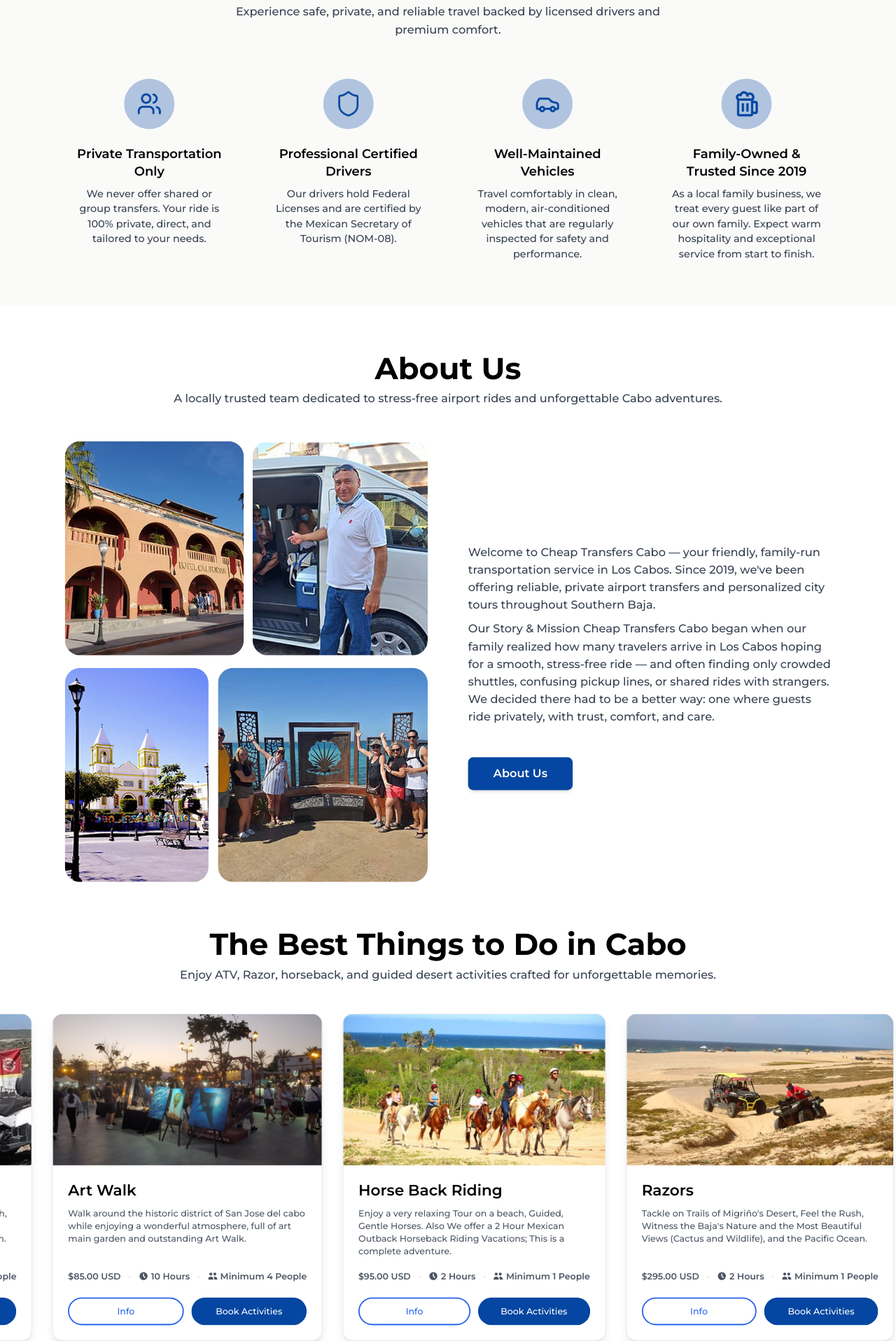
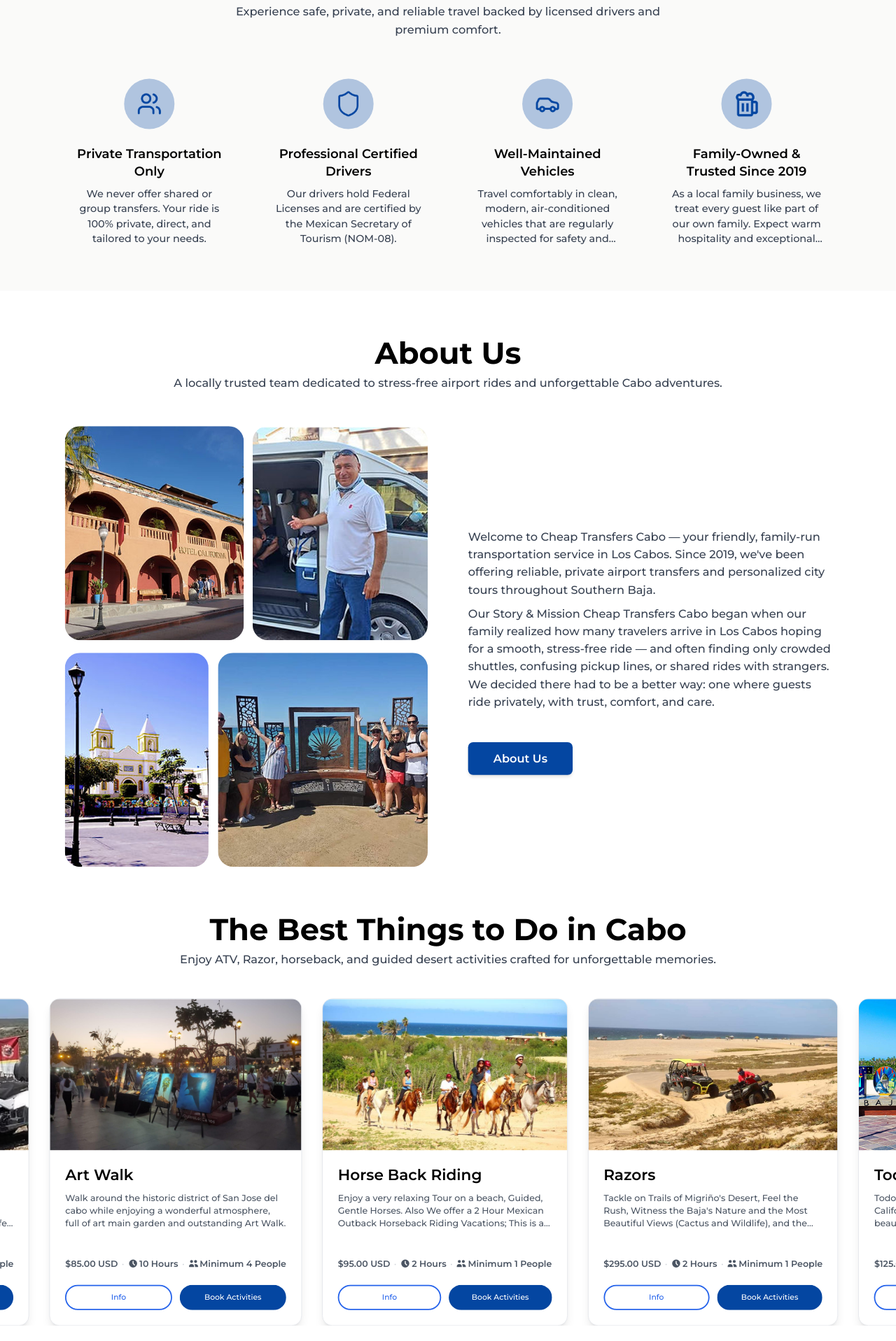
Before and after one commit to Nikhilthapa/transfercabo, a Next.js app: page / in a window 1280 px wide. Shown: the part 1837-3754 px from the top of the page at 70% size. Built offline with nearby package versions, Linux system fonts and the light colour scheme.

Commit message:
fix all issue

```diff
--- a/app/contact/page.tsx
+++ b/app/contact/page.tsx
@@ -39,7 +39,7 @@
           <h2 className="text-2xl md:text-3xl lg:text-3xl font-Montserrat font-semibold text-black px-4 mb-[12px] sm:mb-[15px]">
             {t("contact.welcome.title")}
           </h2>
-          <p className="font-Montserrat font-medium text-[#6f6f6f] text-base md:text-lg max-w-3xl mx-auto px-4 mb-[40px] sm:mb-[50px] md:mb-[60px] lg:mb-[70px]">
+          <p className="font-Montserrat font-medium text-[#6f6f6f] text-base md:text-lg max-w-4xl mx-auto px-4 mb-[40px] sm:mb-[50px] md:mb-[60px] lg:mb-[70px]">
             {t("contact.welcome.text")}
           </p>
         </div>
--- a/app/globals.css
+++ b/app/globals.css
@@ -113,27 +113,27 @@
 
   .carousel-card {
     flex: 0 0 280px;
-    height: 480px;
+    min-height: 480px;
   }
 
   @media (min-width: 375px) {
     .carousel-card {
       flex: 0 0 300px;
-      height: 480px;
+      min-height: 480px;
     }
   }
 
   @media (min-width: 640px) {
     .carousel-card {
       flex: 0 0 340px;
-      height: 500px;
+      min-height: 500px;
     }
   }
 
   @media (min-width: 768px) {
     .carousel-card {
       flex: 0 0 360px;
-      height: 520px;
+      min-height: 520px;
     }
   }
 
--- a/components/allactivitycomponents/Activities.tsx
+++ b/components/allactivitycomponents/Activities.tsx
@@ -72,9 +72,9 @@
                       sizes="(max-width: 640px) 90vw, (max-width: 1024px) 45vw, 30vw"
                     />
                   </div>
-                  <div className="p-4 md:p-6 flex-1 flex flex-col">
+                  <div className="p-4 md:p-6 flex-1 flex flex-col min-h-0">
                     <h3 className="text-xl md:text-2xl font-montserrat font-semibold text-black" style={{ marginBottom: '10px' }}>{activity.name}</h3>
-                    <p className="font-montserrat font-medium text-gray-600 text-xs md:text-sm mb-3 md:mb-4">
+                    <p className="font-montserrat font-medium text-gray-600 text-xs md:text-sm mb-3 md:mb-4 line-clamp-3 overflow-hidden">
                       {activity.description.split('/').map((part, index, array) => (
                         <span key={index}>
                           {part.trim()}
@@ -83,36 +83,36 @@
                       ))}
                     </p>
                     <div className="mt-auto flex flex-col">
-                      <div className="flex items-center gap-3 text-xs md:text-sm text-gray-600 mb-4 md:mb-6 flex-wrap md:flex-nowrap">
-                        <span className="font-montserrat font-semibold whitespace-nowrap">{activity.price}</span>
-                        <span className="text-gray-300">•</span>
-                        <span className="flex items-center gap-1 whitespace-nowrap font-montserrat font-semibold">
-                          <svg className="w-3 h-3 md:w-4 md:h-4" fill="currentColor" viewBox="0 0 20 20">
+                      <div className="flex items-center gap-1 md:gap-1.5 text-xs md:text-sm text-gray-600 mb-4 md:mb-6 min-w-0">
+                        <span className="font-montserrat font-semibold whitespace-nowrap flex-shrink-0">{activity.price}</span>
+                        <span className="text-gray-300 flex-shrink-0">•</span>
+                        <span className="flex items-center gap-0.5 font-montserrat font-semibold flex-shrink-0">
+                          <svg className="w-3 h-3 md:w-4 md:h-4 flex-shrink-0" fill="currentColor" viewBox="0 0 20 20">
                             <path fillRule="evenodd" d="M10 18a8 8 0 100-16 8 8 0 000 16zm1-12a1 1 0 10-2 0v4a1 1 0 00.293.707l2.828 2.829a1 1 0 101.415-1.415L11 9.586V6z" clipRule="evenodd" />
                           </svg>
-                          {activity.duration}
+                          <span className="whitespace-nowrap">{activity.duration}</span>
                         </span>
-                        <span className="text-gray-300">•</span>
-                        <span className="flex items-center gap-1 whitespace-nowrap font-montserrat font-semibold">
-                          <svg className="w-3 h-3 md:w-4 md:h-4" fill="currentColor" viewBox="0 0 20 20">
+                        <span className="text-gray-300 flex-shrink-0">•</span>
+                        <span className="flex items-center gap-0.5 font-montserrat font-semibold min-w-0">
+                          <svg className="w-3 h-3 md:w-4 md:h-4 flex-shrink-0" fill="currentColor" viewBox="0 0 20 20">
                             <path d="M9 6a3 3 0 11-6 0 3 3 0 016 0zM17 6a3 3 0 11-6 0 3 3 0 016 0zM12.93 17c.046-.327.07-.66.07-1a6.97 6.97 0 00-1.5-4.33A5 5 0 0119 16v1h-6.07zM6 11a5 5 0 015 5v1H1v-1a5 5 0 015-5z" />
                           </svg>
-                          {activity.minPeople}
+                          <span className="whitespace-nowrap">{activity.minPeople}</span>
                         </span>
                       </div>
                       <div className="flex gap-2 md:gap-3">
                       <Link
                         href={`/activity/${activity.slug}`}
-                        className="border-2 border-blue-600 text-blue-600 px-4 md:px-6 py-2 md:py-2.5 rounded-full flex-1 hover:bg-blue-600 hover:text-white transition font-medium text-center text-xs md:text-sm flex items-center justify-center"
+                        className="border-2 border-blue-600 text-blue-600 px-3 md:px-4 py-2 md:py-2.5 rounded-full flex-1 hover:bg-blue-600 hover:text-white transition font-medium text-center text-[10px] md:text-xs flex items-center justify-center min-w-0"
                       >
-                        {t("activity.list.card.info")}
+                        <span className="truncate">{t("activity.list.card.info")}</span>
                       </Link>
                       <Link
                         href="/activity/reservation#reservation-form"
-                        className="text-white px-4 md:px-6 py-2 md:py-2.5 rounded-full flex-1 transition font-medium hover:opacity-90 text-center text-xs md:text-sm flex items-center justify-center border-2 border-transparent"
+                        className="text-white px-3 md:px-4 py-2 md:py-2.5 rounded-full flex-1 transition font-medium hover:opacity-90 text-center text-[10px] md:text-xs flex items-center justify-center border-2 border-transparent min-w-0"
                         style={{ backgroundColor: '#0446A1' }}
                       >
-                        {t("activity.list.card.book")}
+                        <span className="truncate">{t("activity.list.card.book")}</span>
                       </Link>
                       </div>
                     </div>
@@ -134,9 +134,9 @@
                       sizes="(max-width: 640px) 90vw, (max-width: 1024px) 45vw, 30vw"
                     />
                   </div>
-                  <div className="p-4 md:p-6 flex-1 flex flex-col">
+                  <div className="p-4 md:p-6 flex-1 flex flex-col min-h-0">
                     <h3 className="text-xl md:text-2xl font-montserrat font-semibold mb-2 md:mb-3 text-black">{activity.name}</h3>
-                    <p className="text-gray-600 text-xs md:text-sm mb-3 md:mb-4">
+                    <p className="text-gray-600 text-xs md:text-sm mb-3 md:mb-4 line-clamp-3 overflow-hidden">
                       {activity.description.split('/').map((part, index, array) => (
                         <span key={index}>
                           {part.trim()}
@@ -145,36 +145,36 @@
                       ))}
                     </p>
                     <div className="mt-auto flex flex-col">
-                      <div className="flex items-center gap-3 text-xs md:text-sm text-gray-600 mb-4 md:mb-6 flex-wrap md:flex-nowrap">
-                        <span className="font-montserrat font-semibold whitespace-nowrap">{activity.price}</span>
-                        <span className="text-gray-300">•</span>
-                        <span className="flex items-center gap-1 whitespace-nowrap font-montserrat font-semibold">
-                          <svg className="w-3 h-3 md:w-4 md:h-4" fill="currentColor" viewBox="0 0 20 20">
+                      <div className="flex items-center gap-1 md:gap-1.5 text-xs md:text-sm text-gray-600 mb-4 md:mb-6 min-w-0">
+                        <span className="font-montserrat font-semibold whitespace-nowrap flex-shrink-0">{activity.price}</span>
+                        <span className="text-gray-300 flex-shrink-0">•</span>
+                        <span className="flex items-center gap-0.5 font-montserrat font-semibold flex-shrink-0">
+                          <svg className="w-3 h-3 md:w-4 md:h-4 flex-shrink-0" fill="currentColor" viewBox="0 0 20 20">
                             <path fillRule="evenodd" d="M10 18a8 8 0 100-16 8 8 0 000 16zm1-12a1 1 0 10-2 0v4a1 1 0 00.293.707l2.828 2.829a1 1 0 101.415-1.415L11 9.586V6z" clipRule="evenodd" />
                           </svg>
-                          {activity.duration}
+                          <span className="whitespace-nowrap">{activity.duration}</span>
                         </span>
-                        <span className="text-gray-300">•</span>
-                        <span className="flex items-center gap-1 whitespace-nowrap font-montserrat font-semibold">
-                          <svg className="w-3 h-3 md:w-4 md:h-4" fill="currentColor" viewBox="0 0 20 20">
+                        <span className="text-gray-300 flex-shrink-0">•</span>
+                        <span className="flex items-center gap-0.5 font-montserrat font-semibold min-w-0">
+                          <svg className="w-3 h-3 md:w-4 md:h-4 flex-shrink-0" fill="currentColor" viewBox="0 0 20 20">
                             <path d="M9 6a3 3 0 11-6 0 3 3 0 016 0zM17 6a3 3 0 11-6 0 3 3 0 016 0zM12.93 17c.046-.327.07-.66.07-1a6.97 6.97 0 00-1.5-4.33A5 5 0 0119 16v1h-6.07zM6 11a5 5 0 015 5v1H1v-1a5 5 0 015-5z" />
                           </svg>
-                          {activity.minPeople}
+                          <span className="whitespace-nowrap">{activity.minPeople}</span>
                         </span>
                       </div>
                       <div className="flex gap-2 md:gap-3">
                       <Link
                         href={`/activity/${activity.slug}`}
-                        className="border-2 border-blue-600 text-blue-600 px-4 md:px-6 py-2 md:py-2.5 rounded-full flex-1 hover:bg-blue-600 hover:text-white transition font-medium text-center text-xs md:text-sm flex items-center justify-center"
+                        className="border-2 border-blue-600 text-blue-600 px-3 md:px-4 py-2 md:py-2.5 rounded-full flex-1 hover:bg-blue-600 hover:text-white transition font-medium text-center text-[10px] md:text-xs flex items-center justify-center min-w-0"
                       >
-                        {t("activity.list.card.info")}
+                        <span className="truncate">{t("activity.list.card.info")}</span>
                       </Link>
                       <Link
                         href="/activity/reservation#reservation-form"
-                        className="text-white px-4 md:px-6 py-2 md:py-2.5 rounded-full flex-1 transition font-medium hover:opacity-90 text-center text-xs md:text-sm flex items-center justify-center border-2 border-transparent"
+                        className="text-white px-3 md:px-4 py-2 md:py-2.5 rounded-full flex-1 transition font-medium hover:opacity-90 text-center text-[10px] md:text-xs flex items-center justify-center border-2 border-transparent min-w-0"
                         style={{ backgroundColor: '#0446A1' }}
                       >
-                        {t("activity.list.card.book")}
+                        <span className="truncate">{t("activity.list.card.book")}</span>
                       </Link>
                       </div>
                     </div>
--- a/components/homepage/Hero.tsx
+++ b/components/homepage/Hero.tsx
@@ -3,9 +3,29 @@
 import Navigation from "./Navigation";
 import Link from "next/link";
 import { useI18n } from "@/lib/i18n";
+import { useEffect, useRef, useState } from "react";
 
 export default function Hero() {
   const { t } = useI18n();
+  const firstButtonRef = useRef<HTMLAnchorElement>(null);
+  const secondButtonRef = useRef<HTMLAnchorElement>(null);
+  const [buttonWidth, setButtonWidth] = useState<string>("max-content");
+
+  useEffect(() => {
+    const updateButtonWidth = () => {
+      if (firstButtonRef.current) {
+        const width = firstButtonRef.current.offsetWidth;
+        setButtonWidth(`${width}px`);
+      }
+    };
+
+    updateButtonWidth();
+    window.addEventListener('resize', updateButtonWidth);
+
+    return () => {
+      window.removeEventListener('resize', updateButtonWidth);
+    };
+  }, [t]);
   return (
     <section className="relative h-[80vh] md:h-[100vh] overflow-visible">
       {/* Video Background */}
@@ -71,11 +91,11 @@
           <p className="text-sm sm:text-base md:text-lg lg:text-xl text-white mb-4 md:mb-6 lg:mb-10">
             {t("hero.description")}
           </p>
-          <div className="flex flex-col sm:flex-row gap-3 md:gap-4 lg:gap-6 items-center sm:items-start">
-            <Link href="/cabo/reservation#reservation-form" className="bg-[#0446a1] hover:bg-[#033a8a] text-white px-6 md:px-8 lg:px-10 py-2.5 md:py-3 lg:py-4 rounded-md font-semibold text-sm md:text-base lg:text-lg transition shadow-lg text-center flex items-center justify-center border-2 border-transparent">
+          <div className="flex flex-col sm:flex-row gap-3 md:gap-4 lg:gap-6 items-start">
+            <Link ref={firstButtonRef} href="/cabo/reservation#reservation-form" className="w-max bg-[#0446a1] hover:bg-[#033a8a] text-white px-6 md:px-8 lg:px-10 py-2.5 md:py-3 lg:py-4 rounded-md font-semibold text-sm md:text-base lg:text-lg transition shadow-lg text-center flex items-center justify-center border-2 border-transparent">
               {t("hero.button.bookRide")}
             </Link>
-            <Link href="/activity" className="border-2 border-white text-white px-6 md:px-8 lg:px-10 py-2.5 md:py-3 lg:py-4 rounded-md font-semibold text-sm md:text-base lg:text-lg hover:bg-white/10 transition text-center flex items-center justify-center">
+            <Link ref={secondButtonRef} href="/activity" className="border-2 border-white text-white px-6 md:px-8 lg:px-10 py-2.5 md:py-3 lg:py-4 rounded-md font-semibold text-sm md:text-base lg:text-lg hover:bg-white/10 transition text-center flex items-center justify-center" style={{ width: buttonWidth }}>
               {t("hero.button.exploreActivities")}
             </Link>
           </div>
--- a/components/homepage/WhyTrustUs.tsx
+++ b/components/homepage/WhyTrustUs.tsx
@@ -16,8 +16,8 @@
         </div>
 
         <div className="grid grid-cols-1 sm:grid-cols-2 lg:grid-cols-4 gap-8 md:gap-10 lg:gap-12">
-          <div className="text-center px-2">
-            <div className="w-16 h-16 md:w-20 md:h-20 rounded-full mx-auto flex items-center justify-center" style={{ backgroundColor: '#b0c4df', marginBottom: '25px' }}>
+          <div className="text-center px-2 flex flex-col">
+            <div className="w-16 h-16 md:w-20 md:h-20 rounded-full mx-auto flex items-center justify-center flex-shrink-0" style={{ backgroundColor: '#b0c4df', marginBottom: '25px' }}>
               <div className="relative w-8 h-8 md:w-10 md:h-10">
                 <Image
                   src="/home/icons/private.png"
@@ -29,14 +29,14 @@
                 />
               </div>
             </div>
-            <h3 className="text-base md:text-lg lg:text-xl font-montserrat font-semibold mb-2 md:mb-3" style={{ marginBottom: '10px' }}>{t("whyTrustUs.feature1.title")}</h3>
-            <p className="font-montserrat font-medium text-gray-700 text-xs md:text-sm lg:text-base leading-relaxed">
+            <h3 className="text-base md:text-lg lg:text-xl font-montserrat font-semibold mb-2 md:mb-3 min-h-0" style={{ marginBottom: '10px' }}>{t("whyTrustUs.feature1.title")}</h3>
+            <p className="font-montserrat font-medium text-gray-700 text-xs md:text-sm lg:text-base leading-relaxed line-clamp-4 overflow-hidden">
               {t("whyTrustUs.feature1.description")}
             </p>
           </div>
 
-          <div className="text-center px-2">
-            <div className="w-16 h-16 md:w-20 md:h-20 rounded-full mx-auto flex items-center justify-center" style={{ backgroundColor: '#b0c4df', marginBottom: '25px' }}>
+          <div className="text-center px-2 flex flex-col">
+            <div className="w-16 h-16 md:w-20 md:h-20 rounded-full mx-auto flex items-center justify-center flex-shrink-0" style={{ backgroundColor: '#b0c4df', marginBottom: '25px' }}>
               <div className="relative w-8 h-8 md:w-10 md:h-10">
                 <Image
                   src="/home/icons/professional.png"
@@ -48,14 +48,14 @@
                 />
               </div>
             </div>
-            <h3 className="text-base md:text-lg lg:text-xl font-montserrat font-semibold mb-2 md:mb-3" style={{ marginBottom: '10px' }}>{t("whyTrustUs.feature2.title")}</h3>
-            <p className="font-montserrat font-medium text-gray-700 text-xs md:text-sm lg:text-base leading-relaxed">
+            <h3 className="text-base md:text-lg lg:text-xl font-montserrat font-semibold mb-2 md:mb-3 min-h-0" style={{ marginBottom: '10px' }}>{t("whyTrustUs.feature2.title")}</h3>
+            <p className="font-montserrat font-medium text-gray-700 text-xs md:text-sm lg:text-base leading-relaxed line-clamp-4 overflow-hidden">
               {t("whyTrustUs.feature2.description")}
             </p>
           </div>
 
-          <div className="text-center px-2">
-            <div className="w-16 h-16 md:w-20 md:h-20 rounded-full mx-auto flex items-center justify-center" style={{ backgroundColor: '#b0c4df', marginBottom: '25px' }}>
+          <div className="text-center px-2 flex flex-col">
+            <div className="w-16 h-16 md:w-20 md:h-20 rounded-full mx-auto flex items-center justify-center flex-shrink-0" style={{ backgroundColor: '#b0c4df', marginBottom: '25px' }}>
               <div className="relative w-8 h-8 md:w-10 md:h-10">
                 <Image
                   src="/home/icons/vehicle.png"
@@ -67,14 +67,14 @@
                 />
               </div>
             </div>
-            <h3 className="text-base md:text-lg lg:text-xl font-montserrat font-semibold mb-2 md:mb-3" style={{ marginBottom: '10px' }}>{t("whyTrustUs.feature3.title")}</h3>
-            <p className="font-montserrat font-medium text-gray-700 text-xs md:text-sm lg:text-base leading-relaxed">
+            <h3 className="text-base md:text-lg lg:text-xl font-montserrat font-semibold mb-2 md:mb-3 min-h-0" style={{ marginBottom: '10px' }}>{t("whyTrustUs.feature3.title")}</h3>
+            <p className="font-montserrat font-medium text-gray-700 text-xs md:text-sm lg:text-base leading-relaxed line-clamp-4 overflow-hidden">
               {t("whyTrustUs.feature3.description")}
             </p>
           </div>
 
-          <div className="text-center px-2">
-            <div className="w-16 h-16 md:w-20 md:h-20 rounded-full mx-auto flex items-center justify-center" style={{ backgroundColor: '#b0c4df', marginBottom: '25px' }}>
+          <div className="text-center px-2 flex flex-col">
+            <div className="w-16 h-16 md:w-20 md:h-20 rounded-full mx-auto flex items-center justify-center flex-shrink-0" style={{ backgroundColor: '#b0c4df', marginBottom: '25px' }}>
               <div className="relative w-8 h-8 md:w-10 md:h-10">
                 <Image
                   src="/home/icons/familyowned.png"
@@ -86,8 +86,8 @@
                 />
               </div>
             </div>
-            <h3 className="text-base md:text-lg lg:text-xl font-montserrat font-semibold mb-2 md:mb-3" style={{ marginBottom: '10px' }}>{t("whyTrustUs.feature4.title")}</h3>
-            <p className="font-montserrat font-medium text-gray-700 text-xs md:text-sm lg:text-base leading-relaxed">
+            <h3 className="text-base md:text-lg lg:text-xl font-montserrat font-semibold mb-2 md:mb-3 min-h-0" style={{ marginBottom: '10px' }}>{t("whyTrustUs.feature4.title")}</h3>
+            <p className="font-montserrat font-medium text-gray-700 text-xs md:text-sm lg:text-base leading-relaxed line-clamp-4 overflow-hidden">
               {t("whyTrustUs.feature4.description")}
             </p>
           </div>
```
Also changed, not shown: app/activity/page.tsx (+16 -16 lines), components/ActivityDetailContent.tsx (+4 -4 lines), components/homepage/Contact.tsx (+20 -8 lines), lib/i18n/es-MX.json (+9 -9 lines), 1 other file (tests, documents, lock files or other folders).
